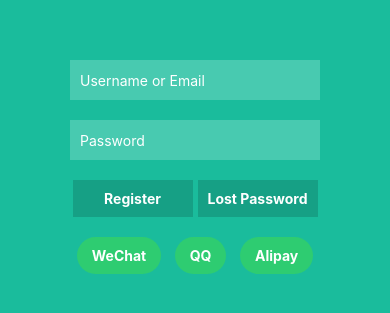
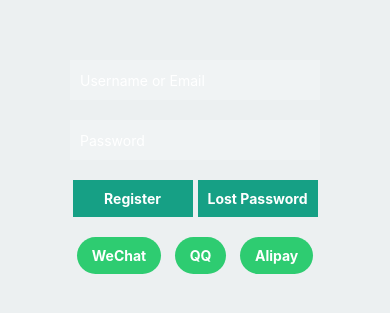
Before and after one commit to fruitgroup/main-app, a React Native app: screen / in a window 390 px wide. Shown: the part 245-558 px from the top of the page. Built offline with nearby package versions, Linux system fonts and the light colour scheme.

Commit message:
modify color

```diff
--- a/src/components/Login/Login.js
+++ b/src/components/Login/Login.js
@@ -24,7 +24,7 @@
 const styles = StyleSheet.create({
   container: {
     flex: 1,
-    backgroundColor: '#1abc9c'
+    backgroundColor: '#ECF0F1'
   },
   title: {
     color: '#FFF',
```
